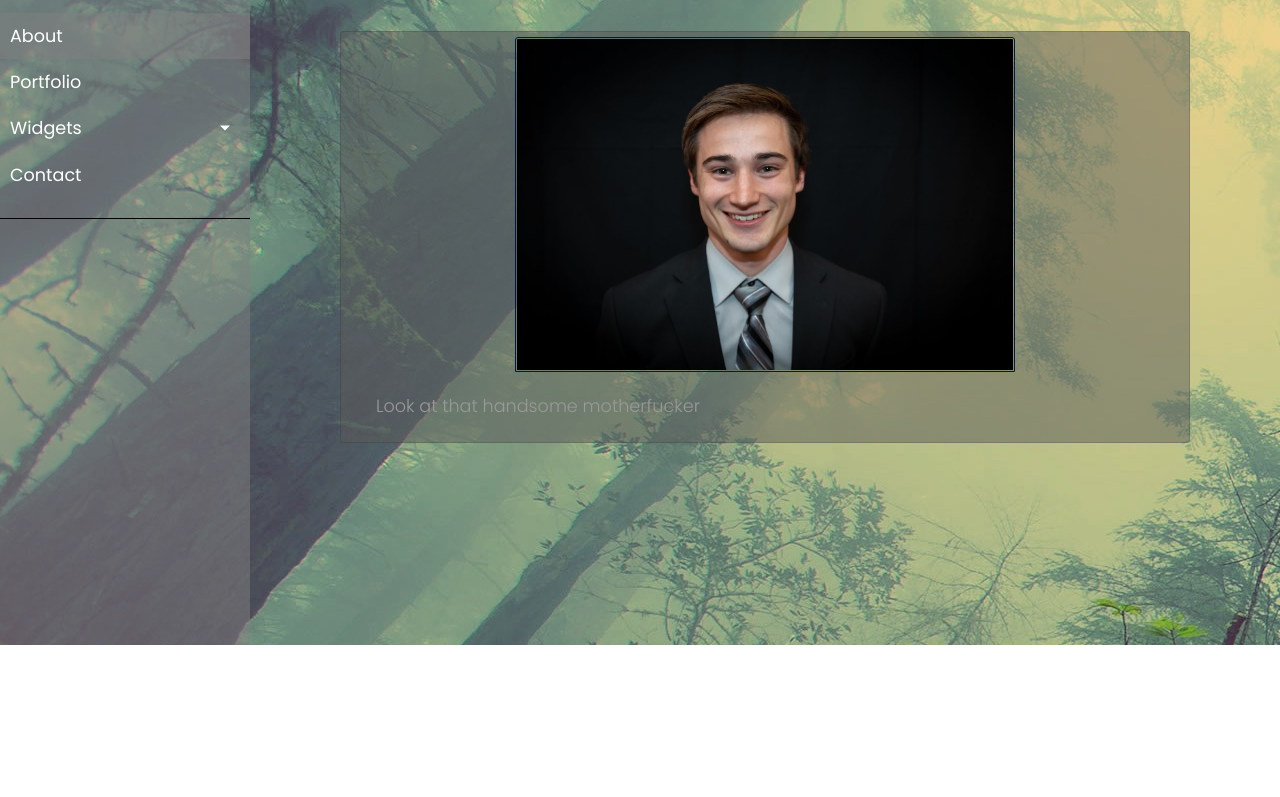
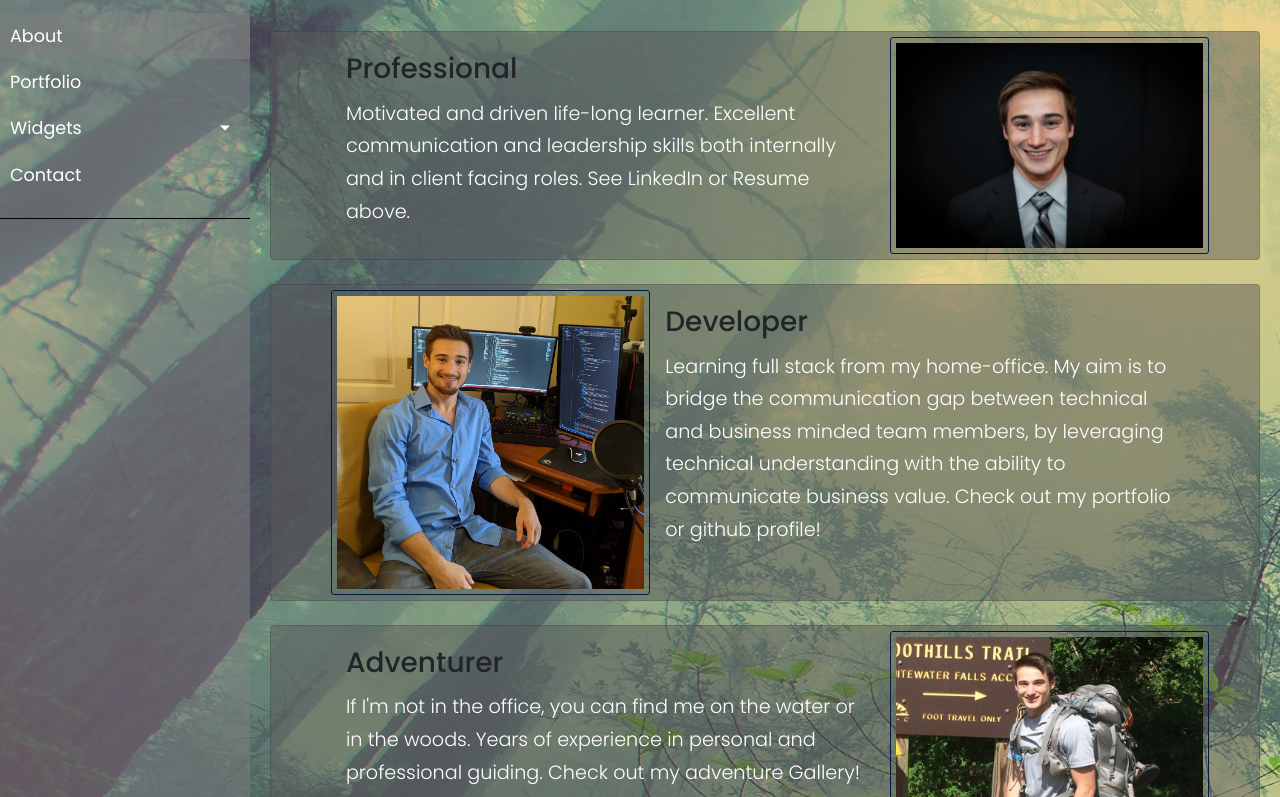
Before and after one commit to BetterBusinessBrian/Updated_Portfolio, a plain HTML site: page Assets/index.html in a window 1280 px wide. Shown: the part 155-952 px from the top of the page. Before the commit the page ends 800 px from the top, so only its background shows below. Drawn offline with nearby package versions, Linux system fonts and the light colour scheme.

Commit message:
added photos and descriptions for homepage

```diff
--- a/Assets/index.html
+++ b/Assets/index.html
@@ -63,10 +63,8 @@
 
         <!-- Page Content  -->
         <div id="content">
-
             <nav class="navbar navbar-expand-lg navbar-light">
                 <div class="container-fluid">
-
                     <button type="button" id="sidebarCollapse" class="btn btn-light">
                         <i class="fas fa-align-left"></i>
                         <span>Toggle Navigation</span>
@@ -92,11 +90,44 @@
                 </div>
             </nav>
             <!-- content -->
-            <div class="row justify-content-center">
-                <div class="card col-10">
-                        <img src="../images/headshot.jpg" class="card-img-top brian" alt="headshot">
-                    <div class="card-body">
-                        <p class="card-text">Look at that handsome motherfucker</p>
+            <div class="container card">
+                <div class="row justify-content-center no-gutters">
+                    <div class="col-md-7">
+                        <div class="card-body">
+                            <h3 class="card-title">Professional</h3>
+                            <p class="card-text">Motivated and driven life-long learner. Excellent communication and leadership skills both internally and in client facing roles. See LinkedIn or Resume above.</p>
+                        </div>
+                    </div>
+                    <div class="col-md-4">
+                        <img src="../images/headshot.jpg" class="card-img brian" alt="headshot">
+                    </div>
+                </div>
+            </div>
+            <br>
+            <div class="container card">
+                <div class="row justify-content-center no-gutters">
+                    <div class="col-md-4">
+                        <img src="../images/coder.jpg" class="card-img brian" alt="headshot">
+                    </div>
+                    <div class="col-md-7">
+                        <div class="card-body">
+                            <h3 class="card-title">Developer</h3>
+                            <p class="card-text"> Learning full stack from my home-office. My aim is to bridge the communication gap between technical and business minded team members, by leveraging technical understanding with the ability to communicate business value. Check out my portfolio or github profile!</p>
+                        </div>
+                    </div>
+                </div>
+            </div>
+            <br>
+            <div class="container card">
+                <div class="row justify-content-center no-gutters">
+                    <div class="col-md-7">
+                        <div class="card-body">
+                            <h3 class="card-title">Adventurer</h3>
+                            <p class="card-text">If I'm not in the office, you can find me on the water or in the woods. Years of experience in personal and professional guiding. Check out my adventure Gallery! </p>
+                        </div>
+                    </div>
+                    <div class="col-md-4">
+                        <img src="../images/AD2.jpg" class="card-img brian" alt="actionshot">
                     </div>
                 </div>
             </div>
--- a/Assets/style.css
+++ b/Assets/style.css
@@ -6,7 +6,6 @@
 body {
     font-family: 'Poppins', sans-serif;
     background-image: url(../images/tree.jpg);
-    background-repeat: no-repeat;
 }
 
 p {
@@ -122,20 +121,27 @@ ul ul a {
     background:rgba( 90,  90,  90, 0.5);
 }
 
+
 .brian{
     max-width: 500px;
     height: auto;
-    margin-left: auto;
-    margin-right: auto;
-    margin-top: 5px;
-    padding:1px;
+    margin: 5px;
+    padding:5px;
    border:1px solid #021a40;
 }
 
 .card{
     background:rgba(90, 90, 90, 0.5);
+}
 
+.card-text{
+    color: white;
+    font-size: larger;
 }
+
+/* .card-title{
+
+} */
 
 /* ---------------------------------------------------
     CONTENT STYLE
```
Also changed, not shown: images/AD2.jpg (added), images/adventurer.jpg (added), images/coder.jpg (added).
